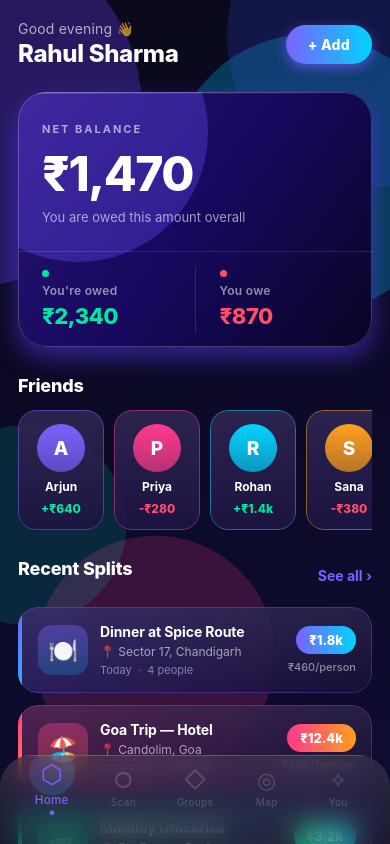
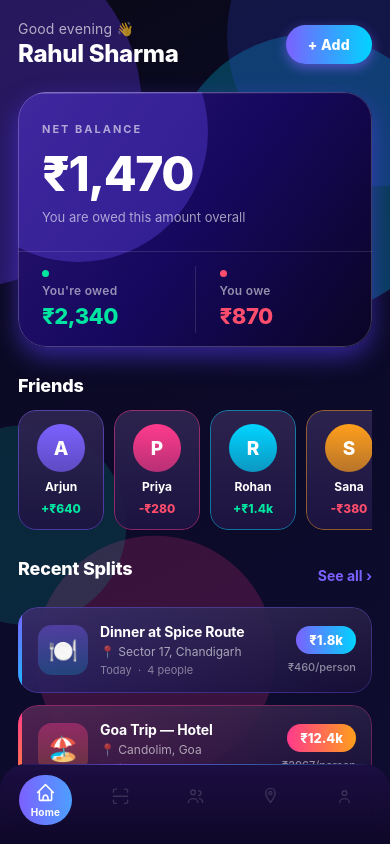
Before and after one commit to sagar141202/SplitLens, a React Native app: screen /Home in a window 390 px wide. Built offline with nearby package versions, Linux system fonts and the light colour scheme.

Commit message:
fix(ui): redesign TabBar — real SVG icons, gradient active pill, solid dark base, shimmer top border

```diff
--- a/src/components/TabBar.js
+++ b/src/components/TabBar.js
@@ -1,94 +1,167 @@
 import React, { useRef, useEffect } from 'react';
 import {
-  View, Text, Pressable, Animated, StyleSheet, Dimensions,
+  View, Text, Pressable, Animated,
+  StyleSheet, Dimensions, Platform,
 } from 'react-native';
 import { BlurView } from 'expo-blur';
 import { LinearGradient } from 'expo-linear-gradient';
+import { useSafeAreaInsets } from 'react-native-safe-area-context';
 import * as Haptics from 'expo-haptics';
-import { COLORS, RADIUS, SPACE } from '../theme';
+import Svg, { Path, Circle, Rect } from 'react-native-svg';
 
 const { width: W } = Dimensions.get('window');
 
-const ICONS = {
-  Home:     { active: '⬡', inactive: '⬡',  label: 'Home' },
-  Scan:     { active: '⊙', inactive: '○',   label: 'Scan' },
-  Groups:   { active: '◈', inactive: '◇',   label: 'Groups' },
-  Map:      { active: '◉', inactive: '◎',   label: 'Map' },
-  Settings: { active: '✦', inactive: '✧',   label: 'You' },
-};
+// ─── Clean SVG Icons ─────────────────────────────────────
+function IconHome({ color, size = 22 }) {
+  return (
+    <Svg width={size} height={size} viewBox="0 0 24 24" fill="none">
+      <Path d="M3 12L5 10M5 10L12 3L19 10M5 10V20C5 20.5523 5.44772 21 6 21H9M19 10L21 12M19 10V20C19 20.5523 18.5523 21 18 21H15M9 21C9 21 9 15 12 15C15 15 15 21 15 21M9 21H15" stroke={color} strokeWidth="1.8" strokeLinecap="round" strokeLinejoin="round"/>
+    </Svg>
+  );
+}
 
+function IconScan({ color, size = 22 }) {
+  return (
+    <Svg width={size} height={size} viewBox="0 0 24 24" fill="none">
+      <Path d="M3 7V5C3 3.89543 3.89543 3 5 3H7" stroke={color} strokeWidth="1.8" strokeLinecap="round"/>
+      <Path d="M17 3H19C20.1046 3 21 3.89543 21 5V7" stroke={color} strokeWidth="1.8" strokeLinecap="round"/>
+      <Path d="M21 17V19C21 20.1046 20.1046 21 19 21H17" stroke={color} strokeWidth="1.8" strokeLinecap="round"/>
+      <Path d="M7 21H5C3.89543 21 3 20.1046 3 19V17" stroke={color} strokeWidth="1.8" strokeLinecap="round"/>
+      <Path d="M3 12H21" stroke={color} strokeWidth="1.8" strokeLinecap="round"/>
+    </Svg>
+  );
+}
+
+function IconGroups({ color, size = 22 }) {
+  return (
+    <Svg width={size} height={size} viewBox="0 0 24 24" fill="none">
+      <Circle cx="9" cy="7" r="3" stroke={color} strokeWidth="1.8"/>
+      <Path d="M3 20C3 17.2386 5.68629 15 9 15C12.3137 15 15 17.2386 15 20" stroke={color} strokeWidth="1.8" strokeLinecap="round"/>
+      <Path d="M16 11C17.6569 11 19 9.65685 19 8C19 6.34315 17.6569 5 16 5" stroke={color} strokeWidth="1.8" strokeLinecap="round"/>
+      <Path d="M21 20C21 17.5 19.5 15.4 17 15" stroke={color} strokeWidth="1.8" strokeLinecap="round"/>
+    </Svg>
+  );
+}
+
+function IconMap({ color, size = 22 }) {
+  return (
+    <Svg width={size} height={size} viewBox="0 0 24 24" fill="none">
+      <Path d="M12 2C8.68629 2 6 4.68629 6 8C6 12.4183 12 20 12 20C12 20 18 12.4183 18 8C18 4.68629 15.3137 2 12 2Z" stroke={color} strokeWidth="1.8" strokeLinejoin="round"/>
+      <Circle cx="12" cy="8" r="2" stroke={color} strokeWidth="1.8"/>
+    </Svg>
+  );
+}
+
+function IconSettings({ color, size = 22 }) {
+  return (
+    <Svg width={size} height={size} viewBox="0 0 24 24" fill="none">
+      <Circle cx="12" cy="8" r="3" stroke={color} strokeWidth="1.8"/>
+      <Path d="M6 20C6 17.2386 8.68629 15 12 15C15.3137 15 18 17.2386 18 20" stroke={color} strokeWidth="1.8" strokeLinecap="round"/>
+    </Svg>
+  );
+}
+
+const TABS = [
+  { name: 'Home',     label: 'Home',    Icon: IconHome },
+  { name: 'Scan',     label: 'Scan',    Icon: IconScan },
+  { name: 'Groups',   label: 'Groups',  Icon: IconGroups },
+  { name: 'Map',      label: 'Map',     Icon: IconMap },
+  { name: 'Settings', label: 'Profile', Icon: IconSettings },
+];
+
+// ─── Single Tab Item ──────────────────────────────────────
 function TabItem({ route, isFocused, onPress }) {
-  const scale = useRef(new Animated.Value(1)).current;
-  const translateY = useRef(new Animated.Value(0)).current;
-  const opacity = useRef(new Animated.Value(isFocused ? 1 : 0.5)).current;
-  const dotScale = useRef(new Animated.Value(isFocused ? 1 : 0)).current;
+  const scale     = useRef(new Animated.Value(isFocused ? 1 : 0.9)).current;
+  const labelOp   = useRef(new Animated.Value(isFocused ? 1 : 0)).current;
+  const iconOp    = useRef(new Animated.Value(isFocused ? 1 : 0.45)).current;
+  const pillScale = useRef(new Animated.Value(isFocused ? 1 : 0)).current;
+  const pillOp    = useRef(new Animated.Value(isFocused ? 1 : 0)).current;
+  const translateY = useRef(new Animated.Value(isFocused ? -2 : 0)).current;
 
   useEffect(() => {
     Animated.parallel([
-      Animated.spring(scale, {
-        toValue: isFocused ? 1.15 : 1,
-        damping: 14, stiffness: 200, useNativeDriver: true,
-      }),
-      Animated.spring(translateY, {
-        toValue: isFocused ? -4 : 0,
-        damping: 14, stiffness: 200, useNativeDriver: true,
-      }),
-      Animated.timing(opacity, {
-        toValue: isFocused ? 1 : 0.45,
-        duration: 200, useNativeDriver: true,
-      }),
-      Animated.spring(dotScale, {
-        toValue: isFocused ? 1 : 0,
-        damping: 14, stiffness: 250, useNativeDriver: true,
-      }),
+      Animated.spring(scale,      { toValue: isFocused ? 1 : 0.9,  damping: 15, stiffness: 220, useNativeDriver: true }),
+      Animated.spring(translateY, { toValue: isFocused ? -3 : 0,   damping: 15, stiffness: 220, useNativeDriver: true }),
+      Animated.timing(iconOp,     { toValue: isFocused ? 1 : 0.40, duration: 200, useNativeDriver: true }),
+      Animated.spring(pillScale,  { toValue: isFocused ? 1 : 0,    damping: 14, stiffness: 260, useNativeDriver: true }),
+      Animated.timing(pillOp,     { toValue: isFocused ? 1 : 0,    duration: 180, useNativeDriver: true }),
+      Animated.timing(labelOp,    { toValue: isFocused ? 1 : 0,    duration: 180, useNativeDriver: true }),
     ]).start();
   }, [isFocused]);
 
-  const handlePress = () => {
+  const tab = TABS.find(t => t.name === route.name);
+  if (!tab) return null;
+  const { Icon } = tab;
+  const activeColor   = '#FFFFFF';
+  const inactiveColor = 'rgba(255,255,255,0.38)';
+
+  return (
+    <Pressable
+      onPress={() => {
         Haptics.impactAsync(Haptics.ImpactFeedbackStyle.Light);
         onPress();
-  };
+      }}
+      style={styles.tabItem}
+    >
+      <Animated.View style={[styles.tabInner, { transform: [{ scale }, { translateY }] }]}>
 
-  const icon = ICONS[route.name];
+        {/* Active gradient pill background */}
+        <Animated.View style={[styles.activePill, { opacity: pillOp, transform: [{ scaleX: pillScale }] }]}>
+          <LinearGradient
+            colors={['#7B61FF', '#4D9FFF']}
+            style={StyleSheet.absoluteFillObject}
+            start={{ x: 0, y: 0 }}
+            end={{ x: 1, y: 0 }}
+          />
+        </Animated.View>
 
-  return (
-    <Pressable onPress={handlePress} style={styles.tabItem}>
-      <Animated.View style={{ transform: [{ scale }, { translateY }], opacity }}>
-        {/* Icon pill highlight */}
-        {isFocused && (
-          <LinearGradient
-            colors={['#7B61FF', '#00D4FF']}
-            style={styles.iconPill}
-            start={{ x: 0, y: 0 }}
-            end={{ x: 1, y: 1 }}
-          />
-        )}
-        <Text style={[styles.icon, isFocused && styles.iconActive]}>
-          {isFocused ? icon.active : icon.inactive}
-        </Text>
-        <Text style={[styles.label, isFocused && styles.labelActive]}>
-          {icon.label}
-        </Text>
+        {/* Icon */}
+        <Animated.View style={{ opacity: iconOp }}>
+          <Icon color={isFocused ? activeColor : inactiveColor} size={21} />
+        </Animated.View>
 
-        {/* Active dot */}
-        <Animated.View style={[styles.dot, { transform: [{ scale: dotScale }] }]} />
+        {/* Label — only visible when active */}
+        <Animated.Text
+          style={[styles.tabLabel, { opacity: labelOp, color: activeColor }]}
+          numberOfLines={1}
+        >
+          {tab.label}
+        </Animated.Text>
+
       </Animated.View>
     </Pressable>
   );
 }
 
-export default function TabBar({ state, descriptors, navigation }) {
+// ─── Tab Bar ──────────────────────────────────────────────
+export default function TabBar({ state, navigation }) {
+  const insets = useSafeAreaInsets();
+
   return (
-    <View style={styles.container}>
-      <BlurView intensity={60} tint="dark" style={styles.blur}>
+    <View style={[styles.wrapper, { paddingBottom: insets.bottom > 0 ? insets.bottom - 4 : 12 }]}>
+      {/* Solid dark base */}
+      <View style={styles.solidBase} />
+
+      {/* Blur layer */}
+      <BlurView intensity={55} tint="dark" style={StyleSheet.absoluteFillObject} />
+
+      {/* Glass gradient overlay */}
       <LinearGradient
-          colors={['rgba(255,255,255,0.10)', 'rgba(255,255,255,0.04)']}
+        colors={['rgba(30,15,70,0.82)', 'rgba(15,8,40,0.95)']}
         style={StyleSheet.absoluteFillObject}
         start={{ x: 0, y: 0 }}
         end={{ x: 0, y: 1 }}
       />
-        <View style={styles.borderTop} />
 
+      {/* Top border shimmer */}
+      <LinearGradient
+        colors={['transparent', 'rgba(123,97,255,0.7)', 'rgba(77,159,255,0.5)', 'transparent']}
+        style={styles.topBorder}
+        start={{ x: 0, y: 0 }}
+        end={{ x: 1, y: 0 }}
+      />
+
+      {/* Tab row */}
       <View style={styles.tabRow}>
         {state.routes.map((route, index) => {
           const isFocused = state.index === index;
@@ -99,78 +172,66 @@ export default function TabBar({ state, descriptors, navigation }) {
               isFocused={isFocused}
               onPress={() => {
                 const event = navigation.emit({ type: 'tabPress', target: route.key, canPreventDefault: true });
-                  if (!isFocused && !event.defaultPrevented) {
-                    navigation.navigate(route.name);
-                  }
+                if (!isFocused && !event.defaultPrevented) navigation.navigate(route.name);
               }}
             />
           );
         })}
       </View>
-      </BlurView>
     </View>
   );
 }
 
 const styles = StyleSheet.create({
-  container: {
+  wrapper: {
     position: 'absolute',
     bottom: 0, left: 0, right: 0,
+    overflow: 'hidden',
+    borderTopLeftRadius: 26,
+    borderTopRightRadius: 26,
   },
-  blur: {
-    overflow: 'hidden',
-    borderTopLeftRadius: RADIUS.xl,
-    borderTopRightRadius: RADIUS.xl,
+  solidBase: {
+    ...StyleSheet.absoluteFillObject,
+    backgroundColor: '#0E0730',
+    borderTopLeftRadius: 26,
+    borderTopRightRadius: 26,
   },
-  borderTop: {
+  topBorder: {
     position: 'absolute',
-    top: 0, left: 24, right: 24,
-    height: 0.5,
-    backgroundColor: COLORS.glass.border,
+    top: 0, left: 0, right: 0,
+    height: 1,
   },
   tabRow: {
     flexDirection: 'row',
-    paddingTop: 12,
-    paddingBottom: 28,
-    paddingHorizontal: SPACE.md,
+    paddingTop: 10,
+    paddingHorizontal: 8,
+    alignItems: 'center',
   },
   tabItem: {
     flex: 1,
     alignItems: 'center',
     justifyContent: 'center',
+    paddingVertical: 4,
   },
-  iconPill: {
-    position: 'absolute',
-    width: 40, height: 40,
-    borderRadius: 20,
-    alignSelf: 'center',
-    top: -8,
-    opacity: 0.18,
+  tabInner: {
+    alignItems: 'center',
+    justifyContent: 'center',
+    paddingHorizontal: 12,
+    paddingVertical: 7,
+    borderRadius: 50,
+    minWidth: 48,
+    gap: 3,
+    position: 'relative',
   },
-  icon: {
-    fontSize: 22,
+  activePill: {
+    ...StyleSheet.absoluteFillObject,
+    borderRadius: 50,
+    overflow: 'hidden',
+  },
+  tabLabel: {
+    fontSize: 10,
+    fontWeight: '700',
+    letterSpacing: 0.2,
     textAlign: 'center',
-    color: COLORS.text.tertiary,
-  },
-  iconActive: {
-    color: COLORS.accent.primary,
-  },
-  label: {
-    fontSize: 10,
-    marginTop: 3,
-    color: COLORS.text.tertiary,
-    textAlign: 'center',
-    fontWeight: '500',
-    letterSpacing: 0.3,
-  },
-  labelActive: {
-    color: COLORS.accent.primary,
-  },
-  dot: {
-    width: 4, height: 4,
-    borderRadius: 2,
-    backgroundColor: COLORS.accent.primary,
-    alignSelf: 'center',
-    marginTop: 4,
   },
 });
```
Lines whose indentation alone changed are shown as unchanged.
